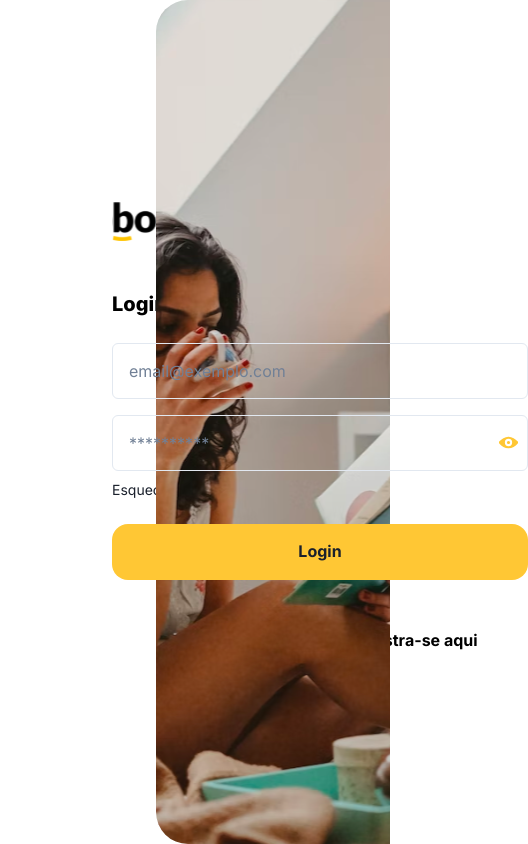
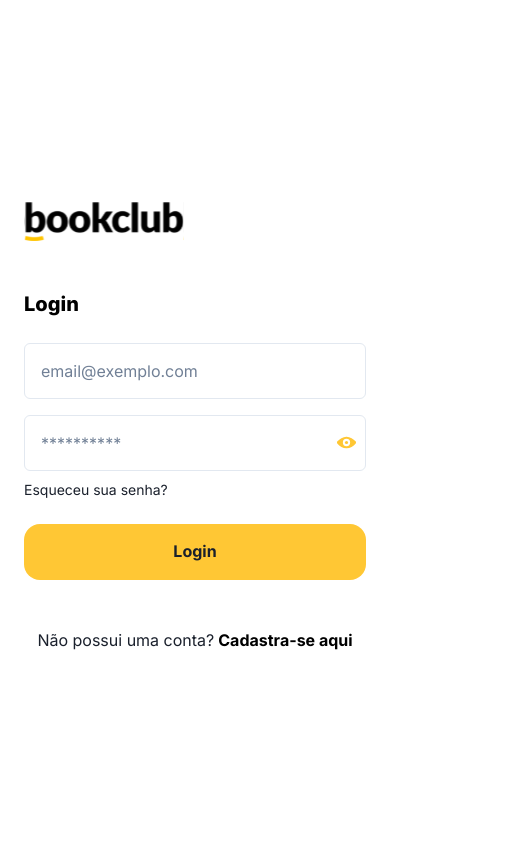
Before and after one commit to fabricio22br/bookclub-web, a React (Create React App) app: page / in a window 390 px wide. Shown: the whole page, 528 px wide, since content can reach past the window. Built offline with nearby package versions, Linux system fonts and the light colour scheme.

Commit message:
feat: implement responsiviness

```diff
--- a/src/modules/unauthenticated/screens/Login/index.js
+++ b/src/modules/unauthenticated/screens/Login/index.js
@@ -7,12 +7,13 @@ export const LoginScreen = () => {
       <Flex
         alignItems="flex-start"
         justifyContent="center"
-        paddingLeft="112px"
+        paddingLeft={['0px', '24px', '112px']}
+        padding={['24px', '0px']}
         flexDir="column"
-        w="40%"
+        w={['100%', '40%']}
         h="100%"
       >
-        <Flex flexDir="column" w="416px">
+        <Flex flexDir="column" w={['100%', '416px']}>
           <Image src="/img/logo.svg" alt="BookClub Logo" w="160px" h="48px" />
           <Text.ScreenTitle mt="48px">Login</Text.ScreenTitle>
           <Input mt="24px" placeholder="email@exemplo.com" />
@@ -29,7 +30,7 @@ export const LoginScreen = () => {
         </Flex>
       </Flex>
       <Flex
-        w="60%"
+        w={['0%', '60%']}
         h="100vh"
         backgroundImage="url('/img/auth_background.svg')"
         backgroundSize="cover"
```
